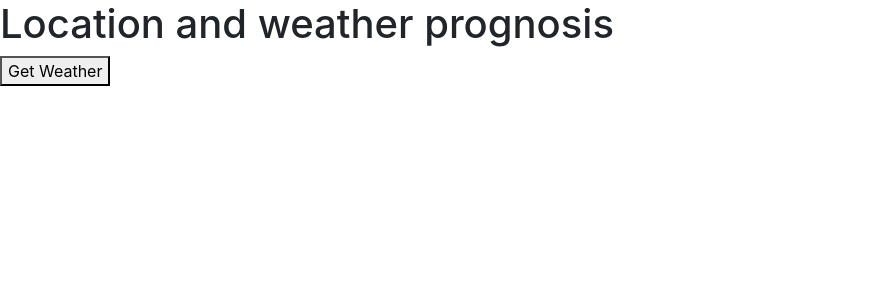
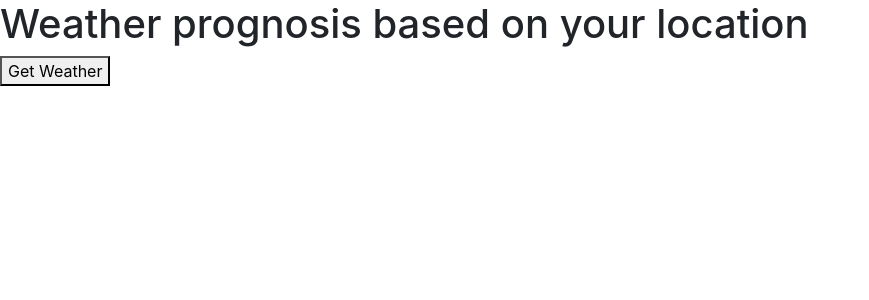
Before and after one commit to GoranAviani/react-weather-app, a React (Create React App) app: page / in a window 1280 px wide. Shown: the top 300 px of the page, without its empty margins (0-869 px from the left). Built offline with nearby package versions, Linux system fonts and the light colour scheme.

Commit message:
Working API key. Some comments written.

```diff
--- a/src/App.js
+++ b/src/App.js
@@ -4,7 +4,7 @@ import Titles from "./components/Titles"
 import Form from "./components/Form"
 import Weather from "./components/Weather"
 
-const apiKeyWeather = "Your api key"
+const apiKeyWeather = "3bc16a7ffe748312a4469d64e749de4a"
 
 class App extends Component{
     state ={
@@ -17,10 +17,10 @@ class App extends Component{
         locationCountryCode:undefined,
     }
     getWeather = async (varLocCity, varLocCountry) => {
-        console.log(varLocCity)
+        //console.log(varLocCity)
         const apiWeatherCall = await fetch(`http://api.openweathermap.org/data/2.5/weather?q=${varLocCity},${varLocCountry}&appid=${apiKeyWeather}&units=metric`);
         const weatherData = await apiWeatherCall.json();
-        console.log(weatherData)
+        //console.log(weatherData)
         this.setState({
             weatherTemperature:weatherData.main.temp,
             weatherCity:weatherData.name,
@@ -34,7 +34,7 @@ class App extends Component{
         e.preventDefault(); //prevent default behaviout of app component when the button is pressed
         const apiLocationCall = await fetch (`http://ip-api.com/json`);
         const locationData = await apiLocationCall.json();
-        console.log(locationData)
+        //console.log(locationData)
 
         this.setState({
             locationRegionName:locationData.regionName,
@@ -42,11 +42,12 @@ class App extends Component{
             locationCountry:locationData.country,
             locationCity:locationData.city,
         })
+
+        //These two are needen for getting weather
         const varLocCity = locationData.regionName;
         const varLocCountry = locationData.countryCode;
 
         this.getWeather(varLocCity, varLocCountry);
-
     }
 
     render()
--- a/src/components/Titles.js
+++ b/src/components/Titles.js
@@ -4,7 +4,7 @@ class Titles extends Component {
     render(){
         return(
             <div>
-                <h1>Location and weather prognosis</h1>
+                <h1>Weather prognosis based on your location</h1>
             </div>
 
         );
--- a/src/components/Weather.js
+++ b/src/components/Weather.js
@@ -9,7 +9,7 @@ class Weather extends Component{
                 {this.props.weatherHumidity && <p>Humidity: {this.props.weatherHumidity} %</p> }
                 {this.props.weatherDescription && <p>Description: {this.props.weatherDescription}</p>}
             </div>
-
+                //If there is someting && this, then show it
 
         );
 
```
Also changed, not shown: 2 other files (tests, documents, lock files or other folders).
